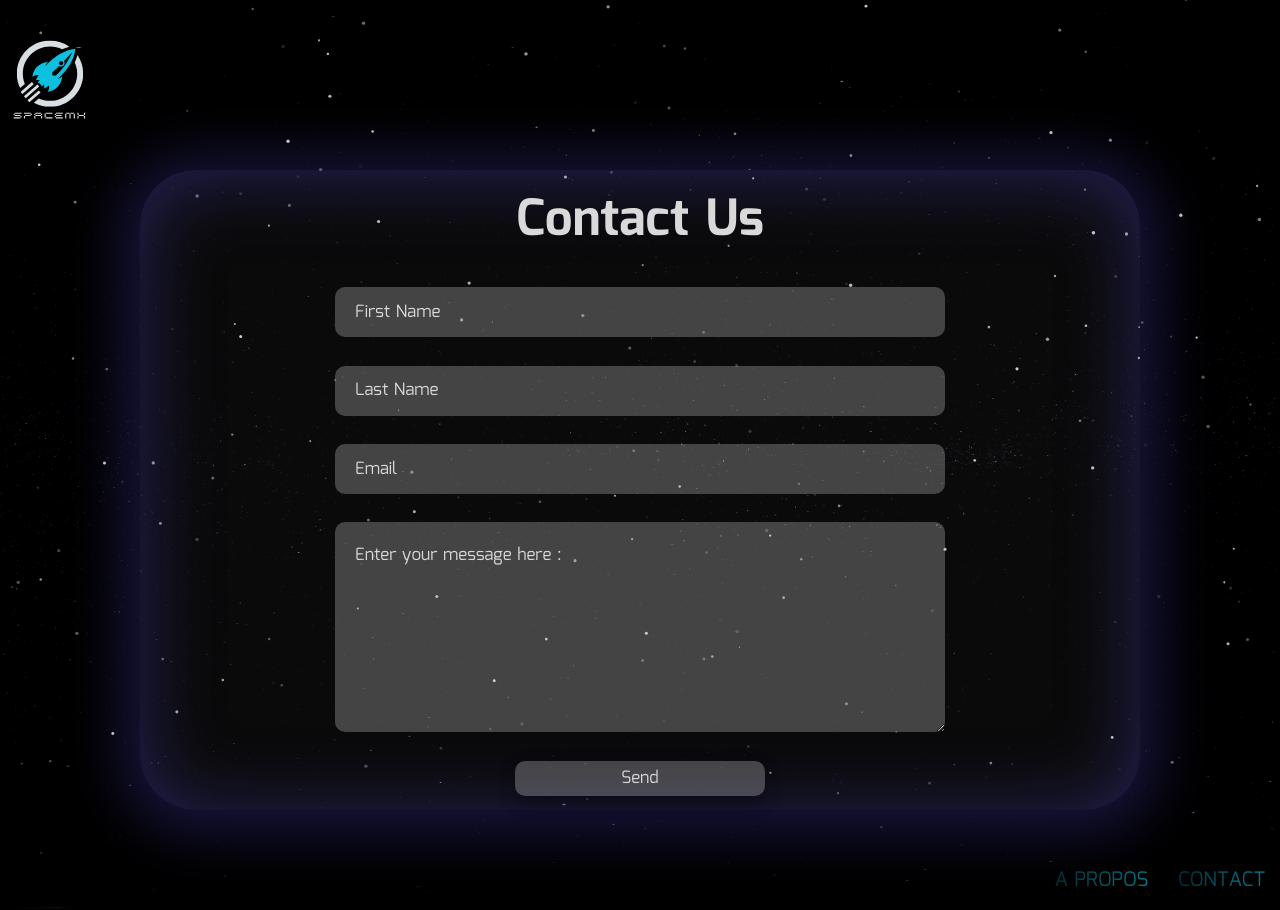
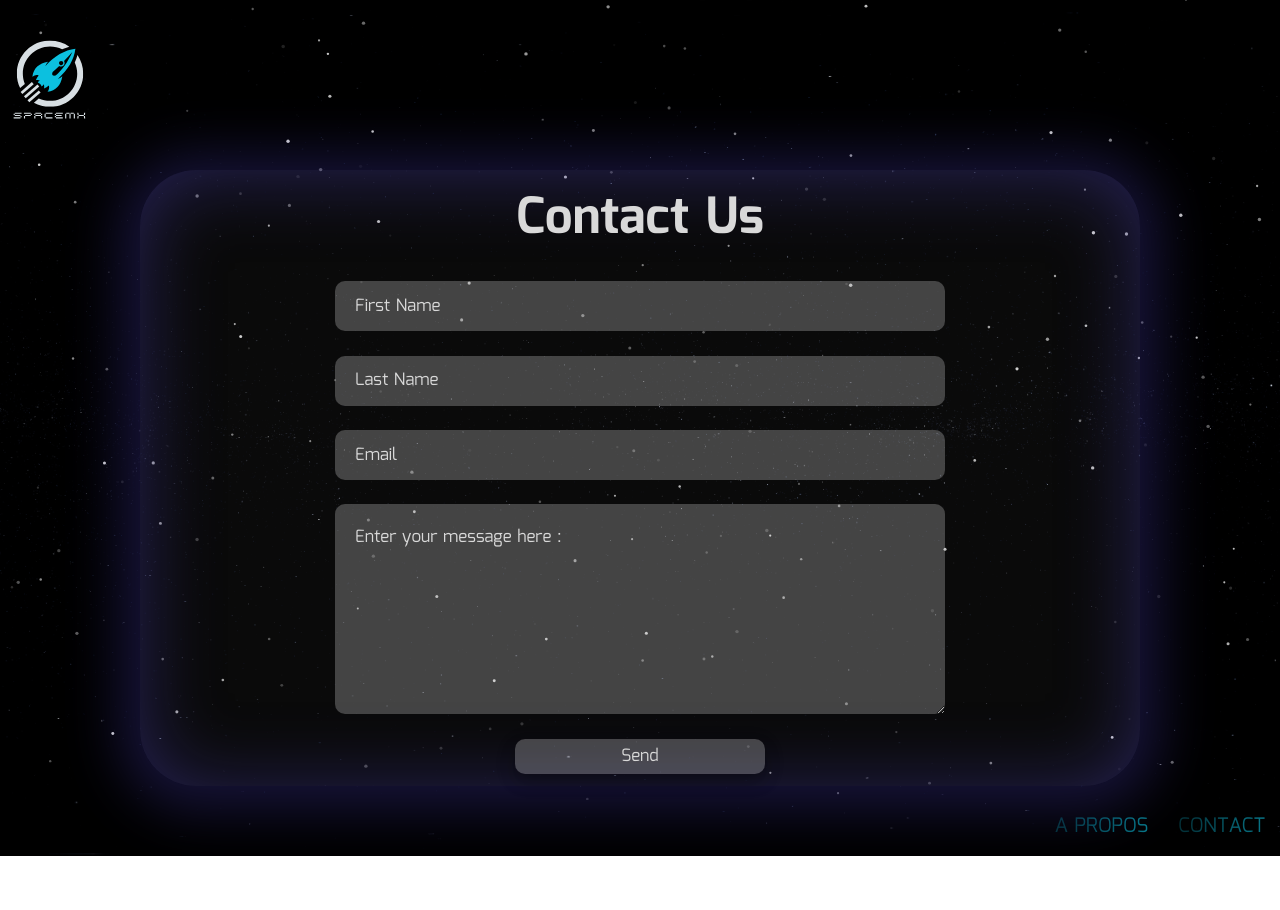
Before and after one commit to WildCodeSchool/2023-02-JS-RemoteFR-DeVMX-P2-G1-Machonauts, a React (Vite) app in the folder frontend/: page /contact in a window 1280 px wide. After the commit the page ends 856 px from the top, so only its background shows below. Built offline with nearby package versions, Linux system fonts and the light colour scheme.

Commit message:
modif height contact container page and and media

```diff
--- a/frontend/src/sass/_contact.scss
+++ b/frontend/src/sass/_contact.scss
@@ -2,7 +2,7 @@
   display: flex;
   justify-content: center;
   align-items: center;
-  height: 80vh;
+  height: 77vh;
   width: 100vw;
   padding-bottom: 4rem;
 
@@ -25,7 +25,7 @@
       max-width: 1000px;
     }
     @media screen and (min-width: 950px) {
-        height: 80vh;
+        height: 77vh;
         width: 80vw;
     }
 
@@ -230,9 +230,11 @@
         }
     }
   }
-  @media (min-height: 1000px){
-    min-height: 89vh;
-  }
 
 
 }
+@media screen and (min-width: 950px){
+  .contact-page{
+    padding-bottom: 1rem;
+  }
+}
--- a/frontend/src/sass/_home.scss
+++ b/frontend/src/sass/_home.scss
@@ -115,8 +115,9 @@
       border-radius: 50%;
     }
   }
-  @media (min-height: 1000px){
-    min-height: 87vh;
+
+  @media (min-height: 1080px){
+    min-height: 70vh;
   }
 }
 
--- a/frontend/src/sass/base/_reset.scss
+++ b/frontend/src/sass/base/_reset.scss
@@ -27,6 +27,12 @@ html {
 body {
     font-size: 100%;
     line-height: 1.5;
+}
+.app{
+    display: flex;
+    flex-direction: column;
+    justify-content: space-between;
+    height: 100%;
 }
 h1, h2, h3, h4, h5, h6, pre {
     font-size: 1rem;
```
